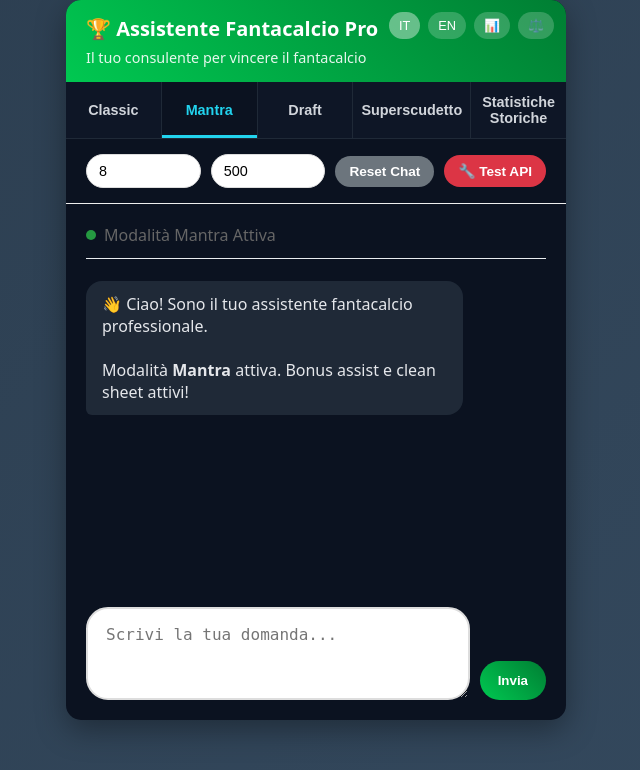
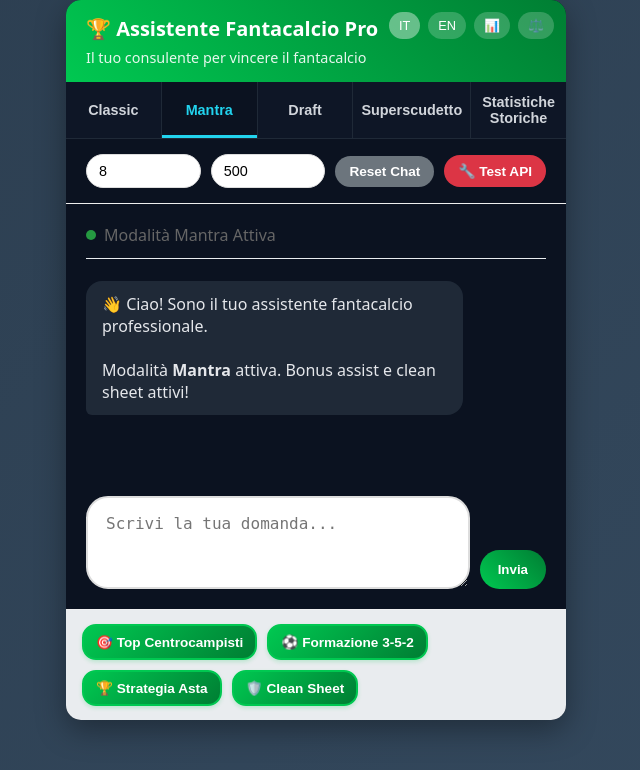
Before and after one commit to daviserra-code/Fantacalcio-AI, a Flask app: page / in a window 1280 px wide, after a click on "Mantra". Shown: the top 770 px of the page, without its empty margins (324-964 px from the left). Run offline with Flask 3, Linux system fonts and the light colour scheme.

Commit message:
Assistant checkpoint: Added quick actions to all modes
Assistant generated file changes:
- templates/index.html: Add quick actions to Mantra mode, Add quick actions to Draft mode, Add quick actions to Superscudetto mode, Add JavaScript functions for quick questions in all modes

---

User prompt:

i'd like to have the 4 quick actions i have in classic presetn even in the other modes such as Mantra,superscudetto and so on

Replit-Commit-Author: Assistant
Replit-Commit-Session-Id: 255bf54c-963c-4943-ae46-0acff30b4997

```diff
--- a/templates/index.html
+++ b/templates/index.html
@@ -474,6 +474,13 @@
           <button class="btn btn-primary" onclick="sendMessage('mantra')">{{ t.send }}</button>
         </div>
       </div>
+
+      <div class="quick-actions">
+        <button class="quick-action-btn" onclick="askQuickQuestionMantra('Migliori centrocampisti per bonus assist Mantra?')">🎯 Top Centrocampisti</button>
+        <button class="quick-action-btn" onclick="askQuickQuestionMantra('Formazione 3-5-2 Mantra con budget 500 crediti?')">⚽ Formazione 3-5-2</button>
+        <button class="quick-action-btn" onclick="askQuickQuestionMantra('Consigli per asta Mantra 8 partecipanti?')">🏆 Strategia Asta</button>
+        <button class="quick-action-btn" onclick="askQuickQuestionMantra('Difensori con clean sheet facili?')">🛡️ Clean Sheet</button>
+      </div>
     </div>
 
     <!-- Draft -->
@@ -498,6 +505,13 @@
           <button class="btn btn-primary" onclick="sendMessage('draft')">{{ t.send }}</button>
         </div>
       </div>
+
+      <div class="quick-actions">
+        <button class="quick-action-btn" onclick="askQuickQuestionDraft('Strategia draft Snake 8 partecipanti?')">🐍 Snake Draft</button>
+        <button class="quick-action-btn" onclick="askQuickQuestionDraft('Ordine di scelta per ruoli nel draft?')">📋 Ordine Ruoli</button>
+        <button class="quick-action-btn" onclick="askQuickQuestionDraft('Migliori scelte primi turni draft?')">🥇 Prime Scelte</button>
+        <button class="quick-action-btn" onclick="askQuickQuestionDraft('Sleeper picks per draft?')">💎 Sleeper Picks</button>
+      </div>
     </div>
 
     <!-- Superscudetto -->
@@ -518,6 +532,13 @@
           <textarea id="messageInputSuper" placeholder="Scrivi la tua domanda..." maxlength="500" rows="3"></textarea>
           <button class="btn btn-primary" onclick="sendMessage('superscudetto')">{{ t.send }}</button>
         </div>
+      </div>
+
+      <div class="quick-actions">
+        <button class="quick-action-btn" onclick="askQuickQuestionSuper('Strategia Superscudetto con regole speciali?')">⭐ Regole Speciali</button>
+        <button class="quick-action-btn" onclick="askQuickQuestionSuper('Formazione 4-3-3 Superscudetto budget 500?')">⚽ Formazione 4-3-3</button>
+        <button class="quick-action-btn" onclick="askQuickQuestionSuper('Giocatori con premi aggiuntivi?')">🏅 Premi Extra</button>
+        <button class="quick-action-btn" onclick="askQuickQuestionSuper('Consigli asta Superscudetto?')">🏆 Strategia Asta</button>
       </div>
     </div>
 
@@ -700,6 +721,9 @@
     }
 
     function askQuickQuestion(q){ const i=document.getElementById('messageInput'); i.value=q; sendMessage('classic'); }
+    function askQuickQuestionMantra(q){ const i=document.getElementById('messageInputMantra'); i.value=q; sendMessage('mantra'); }
+    function askQuickQuestionDraft(q){ const i=document.getElementById('messageInputDraft'); i.value=q; sendMessage('draft'); }
+    function askQuickQuestionSuper(q){ const i=document.getElementById('messageInputSuper'); i.value=q; sendMessage('superscudetto'); }
     function resetChat(){ fetch('/api/reset-chat',{method:'POST'}).catch(()=>{}); }
 
     function performSearch(){
```
